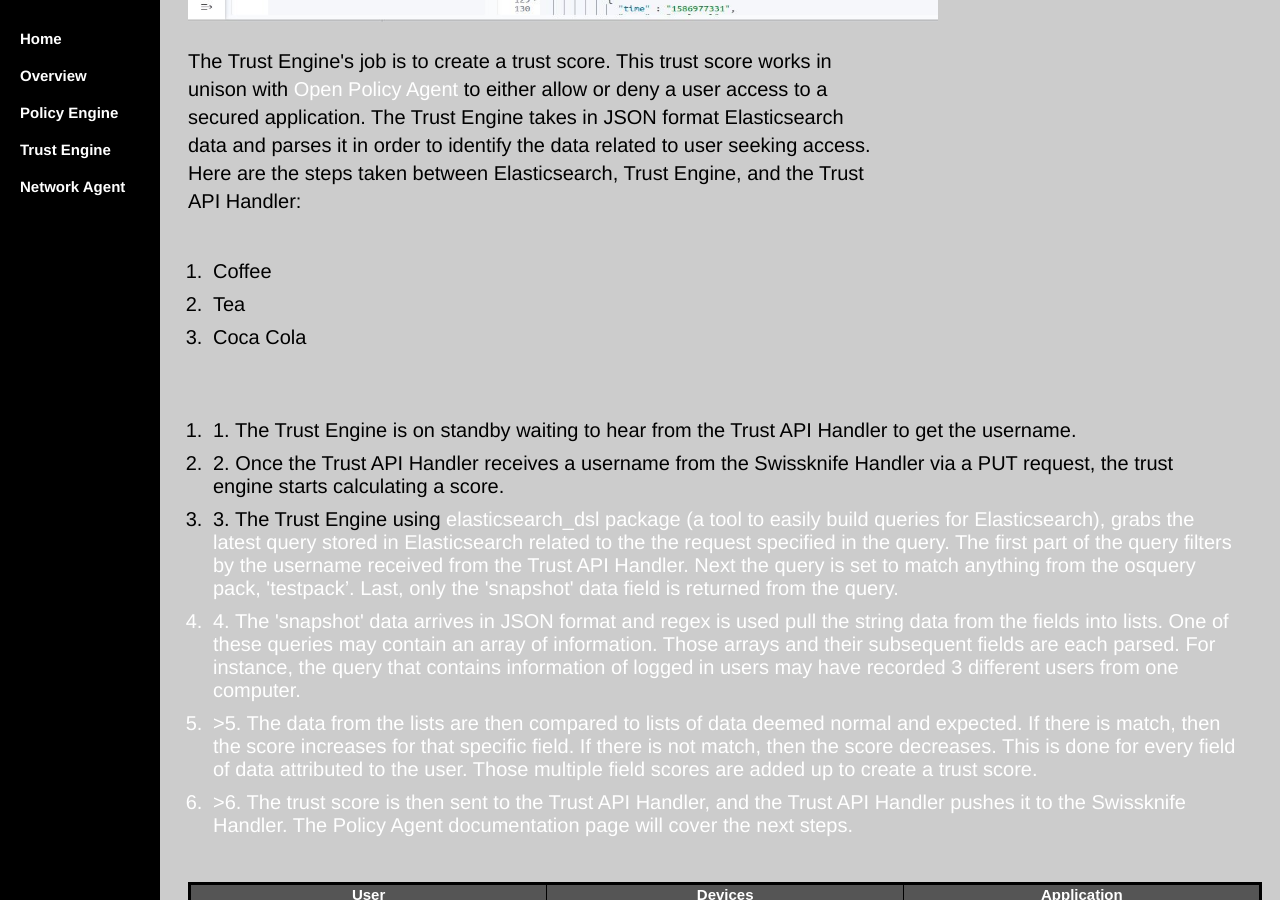
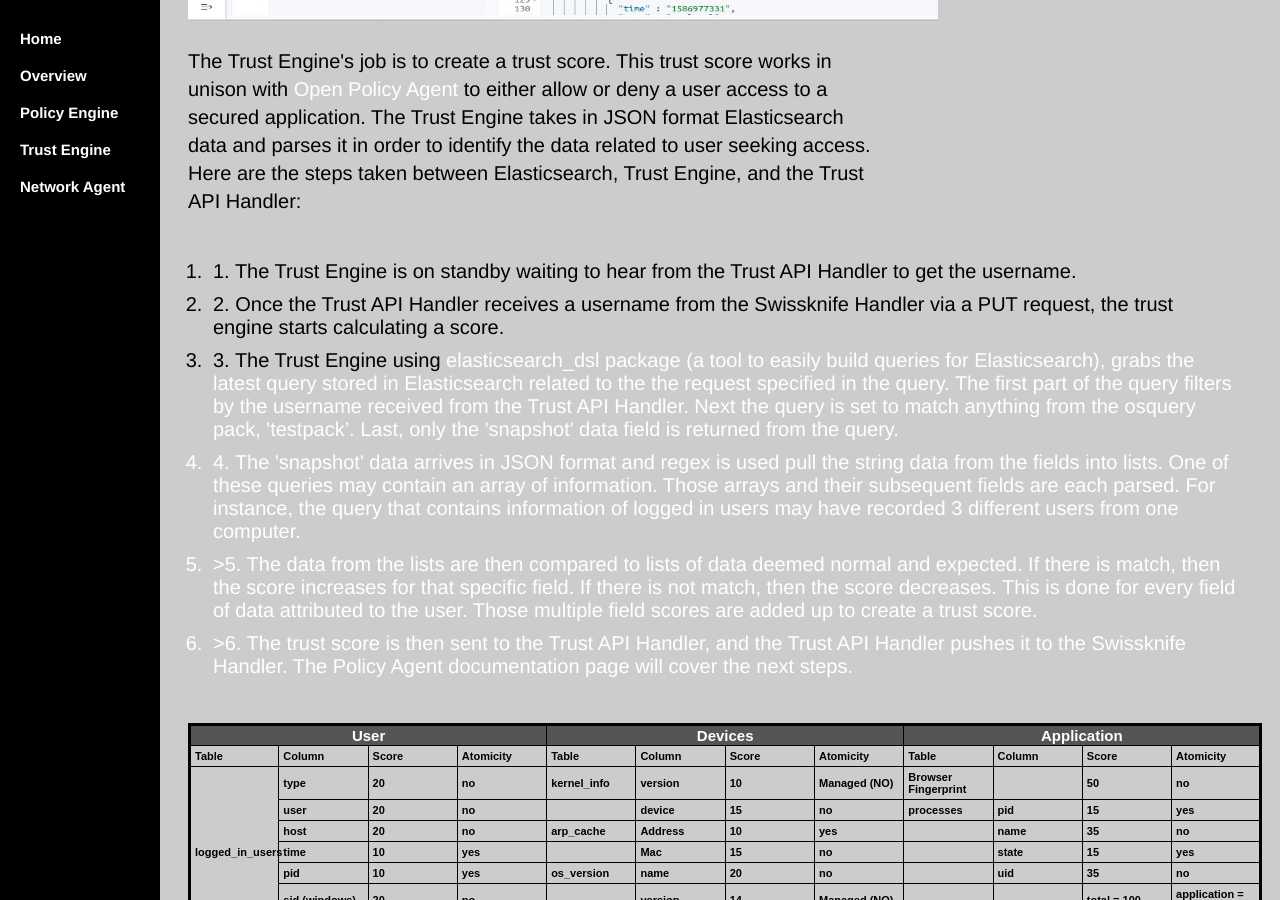
Before and after one commit to WWUZeroTrust/WWUZeroTrust.github.io, a Jekyll site: the page TrustEngine/index.html, which Jekyll copies as it is, in a window 1280 px wide and 900 px high, scrolled down 3754 px. Built offline with Jekyll 4.4.1, drawn with Linux system fonts in a browser that asks for light colours.

Commit message:
Update index.html

```diff
--- a/TrustEngine/index.html
+++ b/TrustEngine/index.html
@@ -168,11 +168,6 @@ ol li {
 
 <table class="tableizer-table">
 
-	<ol>
-  <li>Coffee</li>
-  <li>Tea</li>
-  <li>Coca Cola</li>
-</ol>
 <ol>
 <li>1. The Trust Engine is on standby waiting to hear from the Trust API Handler to get the username.</li>
 <li>2. Once the Trust API Handler receives a username from the Swissknife Handler via a PUT request, the trust engine starts calculating a score.</li>
```
